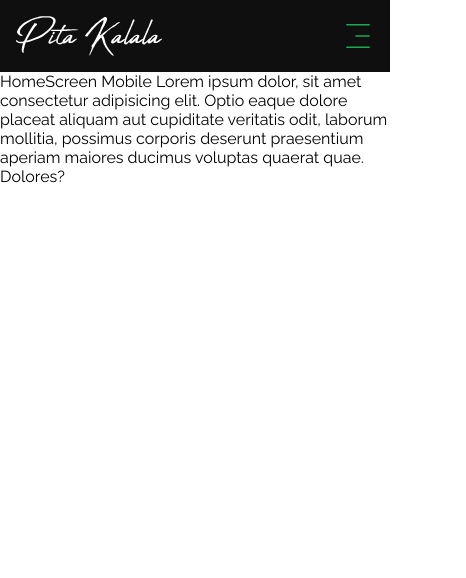
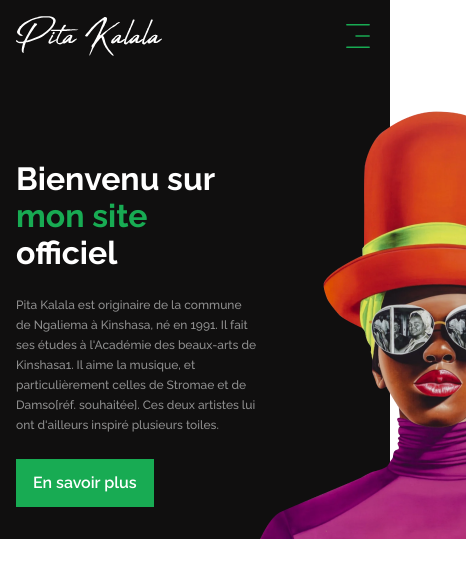
Before and after one commit to PhoenixMputu/pita, a Next.js app: page / in a window 390 px wide. Shown: the top 578 px of the page, 466 px wide, since content can reach past the window. Built offline with nearby package versions, Linux system fonts and the light colour scheme.

Commit message:
add Hero Mobile

```diff
--- /dev/null
+++ b/src/app/components/heroMobile/HeroMobile.jsx
@@ -0,0 +1,44 @@
+'use client';
+import { useLayoutEffect, useRef } from 'react';
+import { gsap } from 'gsap';
+import Image from 'next/image';
+import Link from 'next/link';
+import art from '../../assets/images/mi-art.png';
+import styles from './index.module.css';
+
+const HeroMobile = () => {
+  const component = useRef(null);
+  const { context } = gsap;
+
+  useLayoutEffect(() => {
+    const ctx = context(() => {
+      gsap.from(['img', 'a', 'h1', 'p'], {
+        opacity: 0,
+        y: -200,
+        ease: 'power3',
+        duration: 2,
+      });
+    }, component);
+
+    return () => ctx.revert();
+  }, []);
+
+  return (
+    <section className={styles.hero}>
+      <div className={styles.container} ref={component}>
+        <div className={styles.content}>
+          <h1>
+            Bienvenu sur <span>mon site</span> officiel
+          </h1>
+          <p>{`Pita Kalala est originaire de la commune de Ngaliema à Kinshasa, né en 1991. Il fait ses études à l'Académie des beaux-arts de Kinshasa1. Il aime la musique, et particulièrement celles de Stromae et de Damso[réf. souhaitée]. Ces deux artistes lui ont d'ailleurs inspiré plusieurs toiles.`}</p>
+          <Link href="#" className={styles.btn}>
+            En savoir plus
+          </Link>
+        </div>
+        <Image className={styles.image} src={art} alt="Femme en chapeau" />
+      </div>
+    </section>
+  );
+};
+
+export default HeroMobile;
--- /dev/null
+++ b/src/app/components/heroMobile/index.module.css
@@ -0,0 +1,103 @@
+.hero {
+  width: 100%;
+  background-color: #100f0f;
+}
+
+.container {
+  padding: 2rem 0 0 1rem;
+  display: flex;
+  flex-direction: row;
+  justify-content: space-between;
+  align-items: end;
+}
+
+.content {
+  display: flex;
+  flex-direction: column;
+  align-items: start;
+  justify-content: center;
+  gap: 1.5rem;
+}
+
+.content h1 {
+  color: #fff;
+  font-size: 32px;
+  font-weight: 700;
+  width: 12ch;
+}
+
+.content h1 span {
+  color: #18ab53;
+}
+
+.content p {
+  width: 33ch;
+  font-size: 12px;
+  font-weight: 500;
+  color: #8f8f8f;
+  line-height: 20px;
+}
+
+.btn {
+  padding: 16px;
+  background-color: #18ab53;
+  text-align: left !important;
+  font-weight: 600;
+  line-height: 88%;
+  font-size: 16px;
+  border: 1px solid #18ab53;
+  color: #fff;
+  transition: all 0.3s linear !important;
+  position: relative;
+  margin-bottom: 2rem;
+}
+
+.btn:hover {
+  background-color: #100f0f;
+  color: #18ab53;
+}
+
+.btn::before {
+  content: '';
+  position: absolute !important;
+  top: 0;
+  left: 0;
+  width: 100%;
+  height: 100%;
+  background: #100f0f;
+  z-index: -1;
+  transition: transform 0.5s !important;
+  transform-origin: 0 0;
+  transition-timing-function: cubic-bezier(0.5, 1.6, 0.4, 0.7) !important;
+  transform: scaleX(0) !important;
+}
+
+.btn:hover::before {
+  transform: scaleX(1) !important;
+}
+
+.image {
+  width: 300px;
+  height: auto;
+}
+
+@media screen and (min-width: 500px) {
+  .content h1 {
+    color: #fff;
+    font-size: 58px;
+    font-weight: 700;
+    width: 12ch;
+  }
+
+  .image {
+    width: 400px;
+    height: auto;
+  }
+
+  .content p {
+    font-size: 24px;
+    font-weight: 500;
+    color: #8f8f8f;
+    line-height: 34px;
+  }
+}
--- a/src/app/screens/mobile/HomeScreenMobile.jsx
+++ b/src/app/screens/mobile/HomeScreenMobile.jsx
@@ -1,15 +1,11 @@
 import React from 'react';
 import NavbarMobile from '@/app/components/navbarMobile/NavbarMobile';
+import HeroMobile from '@/app/components/heroMobile/HeroMobile';
 
 const HomeScreenMobile = () => (
   <>
     <NavbarMobile />
-    <div>
-      HomeScreen Mobile Lorem ipsum dolor, sit amet consectetur adipisicing
-      elit. Optio eaque dolore placeat aliquam aut cupiditate veritatis odit,
-      laborum mollitia, possimus corporis deserunt praesentium aperiam maiores
-      ducimus voluptas quaerat quae. Dolores?
-    </div>
+    <HeroMobile />
   </>
 );
 
```
Also changed, not shown: src/app/assets/images/mi-art.png (added).
